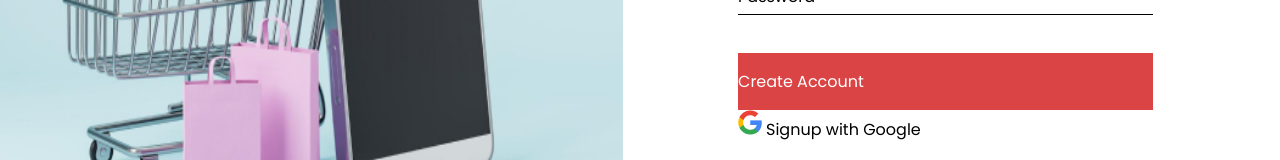
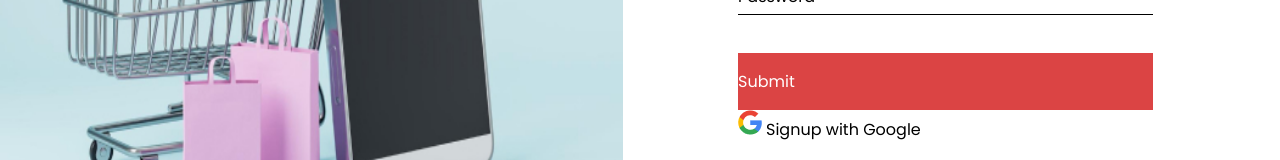
Before and after one commit to uttampun44/uttam-store, a React (Vite) app: page /signup in a window 1280 px wide. Shown: the part 616-776 px from the top of the page. Built offline with nearby package versions, Linux system fonts and the light colour scheme.

Commit message:
signup and login form

```diff
--- a/src/Components/Login/Login.jsx
+++ b/src/Components/Login/Login.jsx
@@ -16,7 +16,7 @@ function Login() {
     <div>
             <Header />
                   <div className='login-form-section'>
-                        <form method='post'>
+
                         <div className='login-image'>
                           <img src='/src/assets/createaccountimage.jpg'/>
                       </div>
@@ -25,6 +25,8 @@ function Login() {
                                 <p>Login to Uttam Store</p>
                                 <p>Enter your details below</p>
                              </div>
+                            <div>
+                              <form>
                                 <div className='inputs-field'>
                                     <input type='text' name='email' required placeholder='Email or phone number'/>
                                      <input type='password' name='password' required placeholder='Password'/>
@@ -33,12 +35,14 @@ function Login() {
                                    <div className='login'>
                                      <Button to='/' primary type='submit'>Login</Button>
                                  </div>
+
                                   <div>
                                      <Button to='/'>Forget Password</Button>
                                   </div>
                               </div>
+                              </form>
                              </div>
-                        </form>
+                      </div>
                   </div>
             <Footer />
     </div>
--- a/src/Components/Signup/Signup.jsx
+++ b/src/Components/Signup/Signup.jsx
@@ -18,13 +18,6 @@ function Singup() {
   const createAccount = (e) =>{
       console.log("submit")
      setUser({username : '', email: '', passoword: ''})
-
-     if(user.email.length < 11){
-        alert("phone number digits is 10")
-     }else{
-       alert("must include 10 numbers")
-       e.preventDefault();
-     }
   }
 
   return (
@@ -40,14 +33,14 @@ function Singup() {
                      <h6>Create an account</h6>
                       <p>Enter you details below</p>
                       <div className='form-design'>
-                         <input placeholder='Name' type='text' name='username' onChange={userInput} required />
-                         <input placeholder='Email or Phone Number' type='text' name='email' onChange={userInput} required />
-                         <input placeholder='Password' type='password' name='password' onChange={userInput} required />
+                         <input placeholder='Name' type='text' name='username' onChange={userInput}  required/>
+                         <input placeholder='Email or Phone Number' type='text' name='email' onChange={userInput} required/>
+                         <input placeholder='Password' type='password' name='password' onChange={userInput}  required/>
                       </div>
 
                       <div className='create-account-google'>
                          <div className='create-account'>
-                             <Link to='/createaccount' onClick={createAccount} type='submit'>Create Account</Link>
+                            <input onClick={createAccount} type='submit' />
                          </div>
 
                          <div className='google-signup'>
--- a/src/scss/abstract/_variables.scss
+++ b/src/scss/abstract/_variables.scss
@@ -420,13 +420,16 @@ header{
   .create-account-google{
 
     .create-account{
-              a{
+              input{
                  text-decoration: none;
                  line-height: 24px;
                  font-size: $font-size-normal;
                  font-weight: 500;
                  font-family: $secondary-font-family;
                  color: $secondary-font-color;
+                 background: none;
+                 border: none;
+                 cursor: pointer;
          }
   }
 
```
Lines whose indentation alone changed are shown as unchanged.
